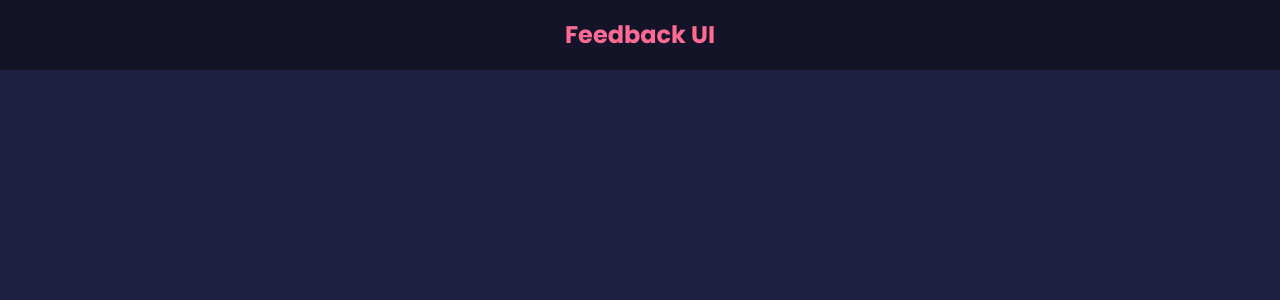
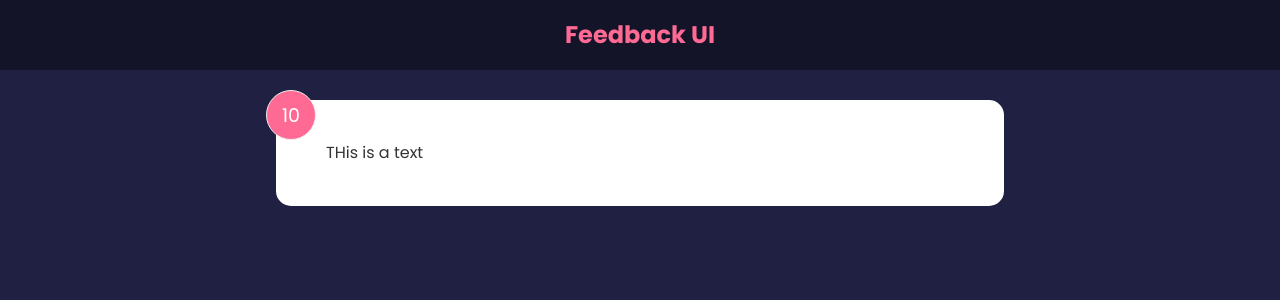
Before and after one commit to judy-chelangat/feedbackapp, a React (Create React App) app: page / in a window 1280 px wide. Shown: the top 300 px of the page. Built offline with nearby package versions, Linux system fonts and the light colour scheme.

Commit message:
displayed the feedback item

```diff
--- a/src/App.js
+++ b/src/App.js
@@ -1,11 +1,12 @@
 import Header from "./components/Header"
+import FeedbackItem from "./components/FeedbackItem"
 
 function App(){
      return(
         <>
         <Header/>
         <div className="container">
-
+         <FeedbackItem/>
         </div>
         </>
     )
```
